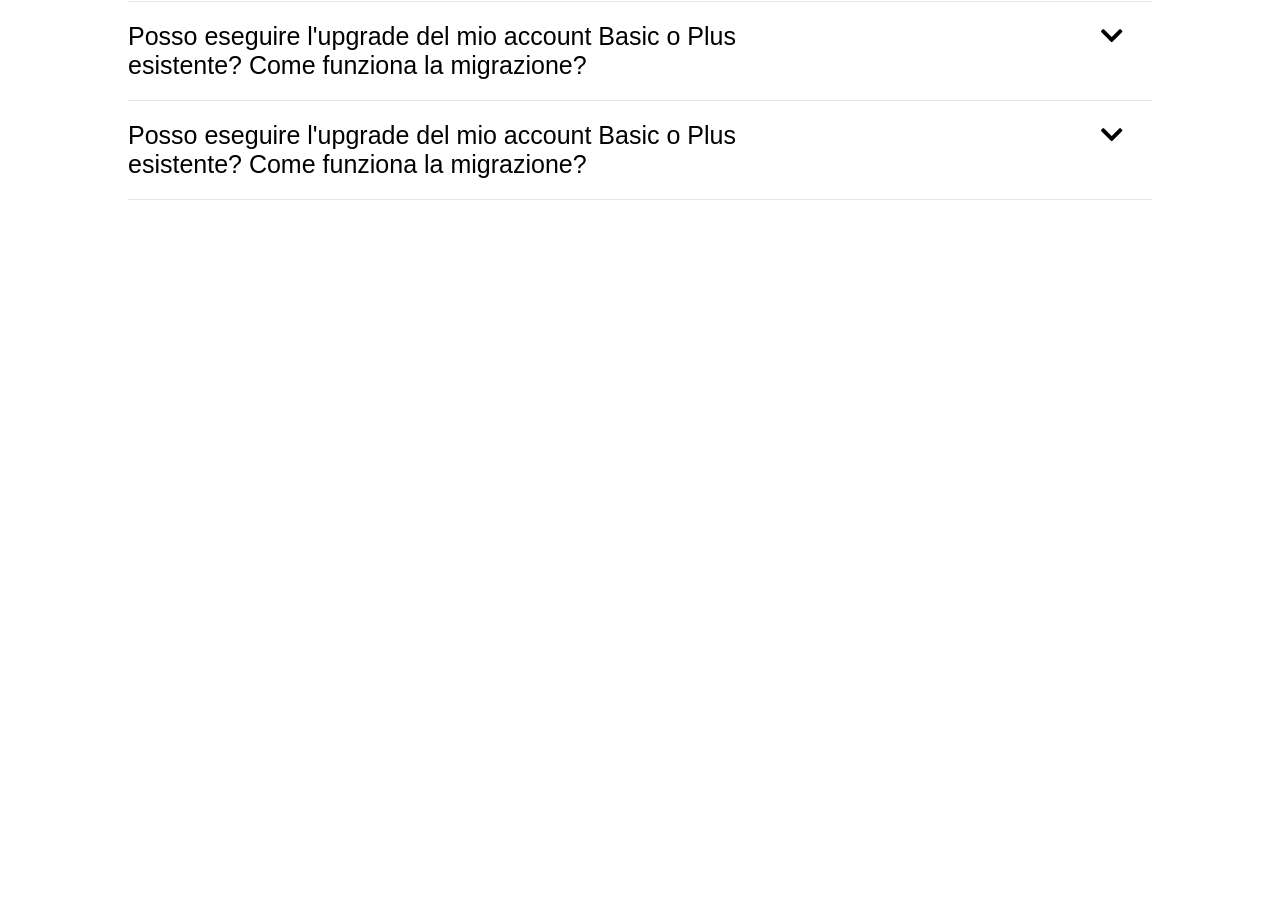
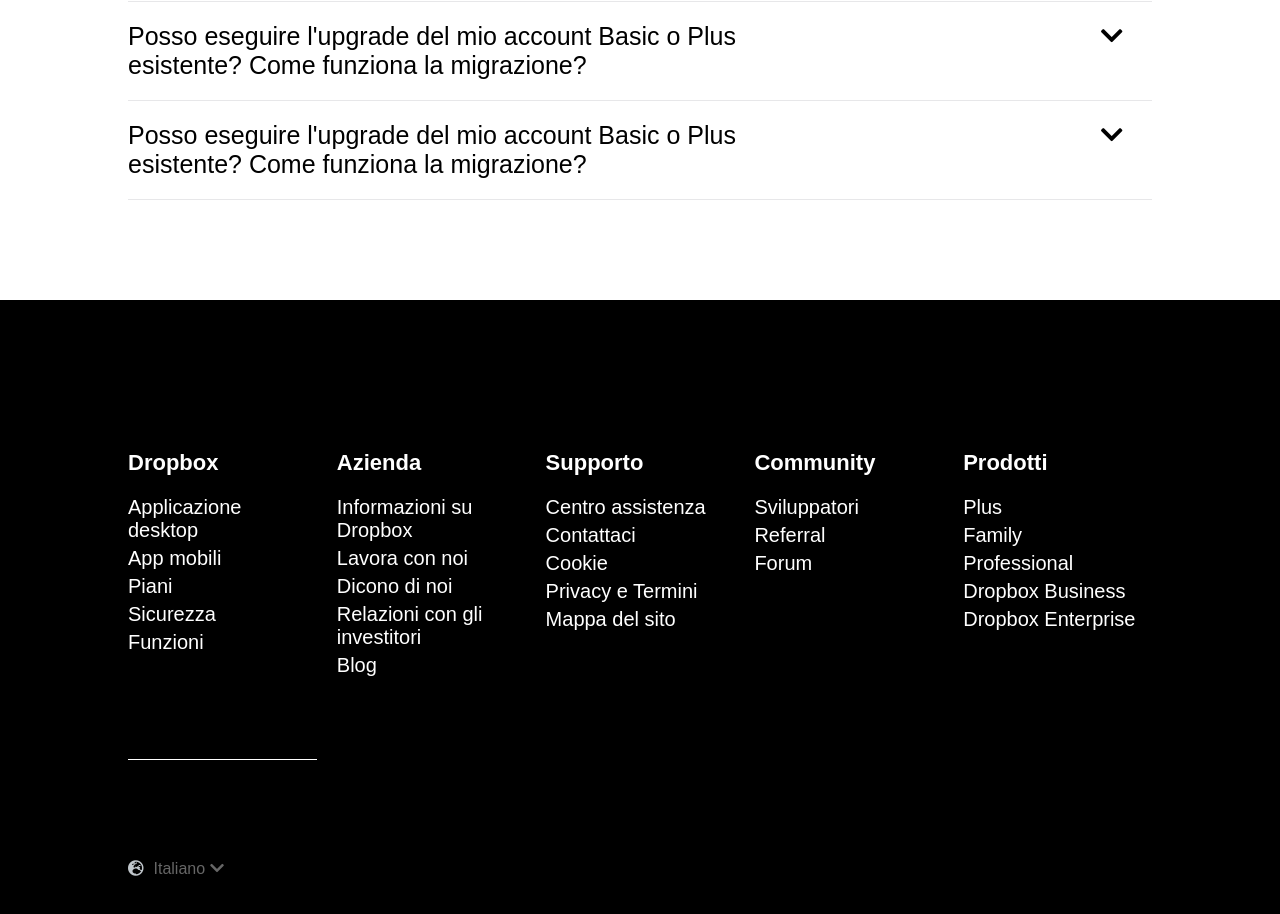
Before and after one commit to giadeagal/htmlcss-dropbox, a plain HTML site: page index.html in a window 1280 px wide. Shown: the part 6290-7204 px from the top of the page. Before the commit the page ends 6590 px from the top, so only its background shows below. Drawn offline with Linux system fonts and the light colour scheme; a web font is replaced by a local one.

Commit message:
footer completato

```diff
--- a/css/style.css
+++ b/css/style.css
@@ -668,6 +668,81 @@ span.hidden a {
     color: #8c98a2;
 }
 
+/* Footer */
+footer {
+    width: 100%;
+    height: 800px;
+    background-color: #000;
+}
+
+footer .footertop {
+    width: 80%;
+    margin: 0 10%;
+    padding-top: 150px;
+    font-size: 20px;
+    ;
+}
+
+.footertop .col {
+    width: calc((100% - 80px) /5);
+}
+
+.footertop .col:not(:last-of-type) {
+    margin-right: 20px;
+}
+
+.footertop .col ul {
+    list-style-type: none;
+    color: #fff;
+}
+
+.footertop .col ul li:first-child {
+    font-size: 22px;
+    font-weight: bold;
+    padding-bottom: 20px;
+}
+
+.footertop .col ul li:not(:first-child) {
+    padding-bottom: 5px;
+}
+
+.footertop .col ul a {
+    color:white;
+    text-decoration: none;
+}
+
+.footertop .col ul a:hover {
+    text-decoration: underline;
+}
+
+.footertop .col:first-child {
+    padding-bottom: 100px;
+    border-bottom: 1px solid #fff;
+}
+
+footer .footerbottom {
+    padding-top: 100px;
+    width: 80%;
+    margin:0 10%;
+    color: #666666;
+}
+
+footer .footerbottom p {
+    cursor: pointer;
+}
+
+footer .footerbottom i:first-child {
+    color: #c0c6cb;
+    margin-right: 10px;
+}
+
+footer .footerbottom i:last-of-type {
+    margin-left: 5px;
+}
+
+
+
+
 /* Debug */
 /* .debug .col { */
     /* height: 900px; */
--- a/index.html
+++ b/index.html
@@ -316,9 +316,60 @@
     <!-- Fine main -->
 
     <!-- Inizio footer -->
-    <footer>
-        <div class="footer-top"></div>
-        <div class="footer-bottom"></div>
+    <footer class="grotesque">
+        <div class="footertop clearfix">
+            <div class="col floatl">
+                <ul>
+                    <li>Dropbox</li>
+                    <li><a href="#">Applicazione desktop</a></li>
+                    <li><a href="#">App mobili</a></li>
+                    <li><a href="#">Piani</a></li>
+                    <li><a href="#">Sicurezza</a></li>
+                    <li><a href="#">Funzioni</a></li>
+                </ul>
+            </div>
+            <div class="col floatl">
+                <ul>
+                    <li>Azienda</li>
+                    <li><a href="">Informazioni su Dropbox</a></li>
+                    <li><a href="">Lavora con noi</a></li>
+                    <li><a href="">Dicono di noi</a></li>
+                    <li><a href="">Relazioni con gli investitori</a></li>
+                    <li><a href="">Blog</a></li>
+                </ul>
+            </div>
+            <div class="col floatl">
+                <ul>
+                    <li>Supporto</li>
+                    <li><a href="">Centro assistenza</a></li>
+                    <li><a href="">Contattaci</a></li>
+                    <li><a href="">Cookie</a></li>
+                    <li><a href="">Privacy e Termini</a></li>
+                    <li><a href="">Mappa del sito</a></li>
+                </ul>
+            </div>
+            <div class="col floatl">
+                <ul>
+                    <li>Community</li>
+                    <li><a href="">Sviluppatori</a></li>
+                    <li><a href="">Referral</a></li>
+                    <li><a href="">Forum</a></li>
+                </ul>
+            </div>
+            <div class="col floatl">
+                <ul>
+                    <li>Prodotti</li>
+                    <li><a href="">Plus</a></li>
+                    <li><a href="">Family</a></li>
+                    <li><a href="">Professional</a></li>
+                    <li><a href="">Dropbox Business</a></li>
+                    <li><a href="">Dropbox Enterprise</a></li>
+                </ul>
+            </div>
+        </div>
+        <div class="footerbottom">
+            <p><i class="fas fa-globe-europe"></i>Italiano<i class="fas fa-chevron-down"></i></p>
+        </div>
     </footer>
     <!-- Fine footer -->
 
```
